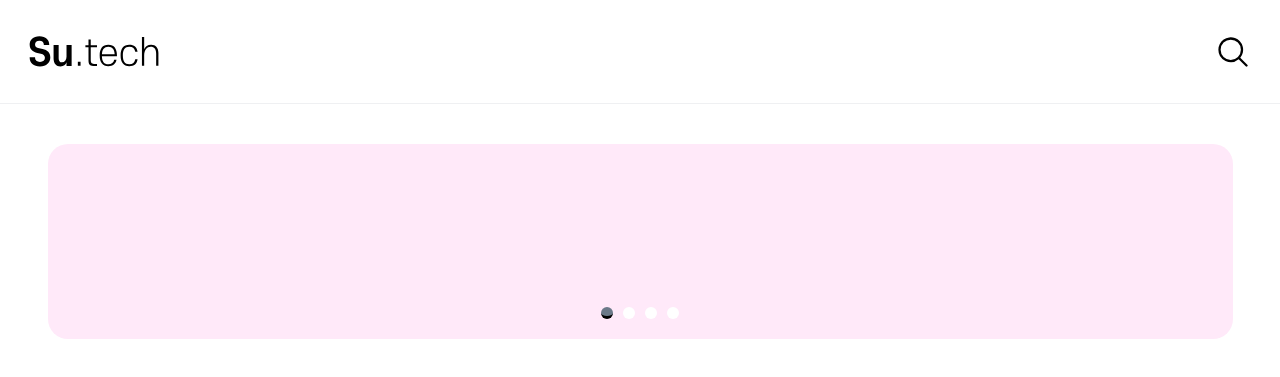
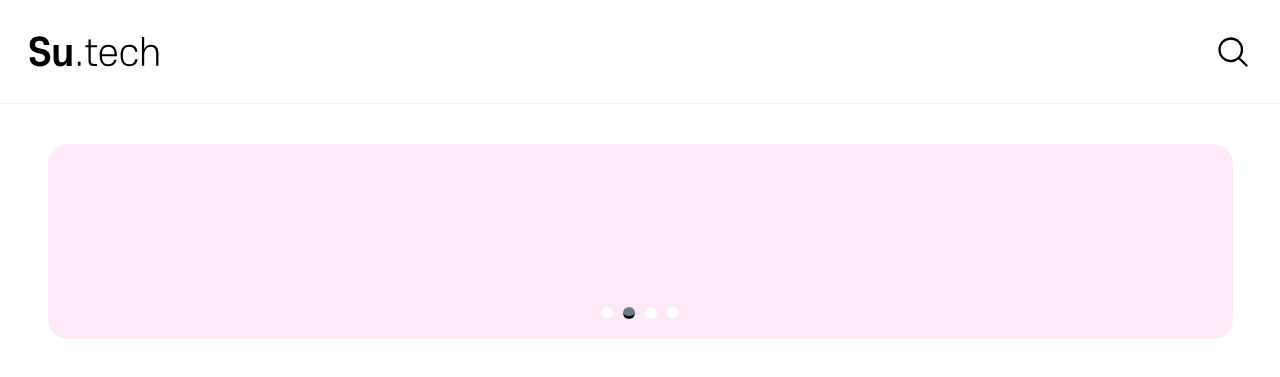
Before and after one commit to jangsumin/Su.tech, a Next.js app in the folder client/: page / in a window 1280 px wide. Shown: the top 377 px of the page. Built offline with nearby package versions, Linux system fonts and the light colour scheme; a web font is replaced by a local one.

Commit message:
refactor: Carousel 컴포넌트를 합성 컴포넌트 패턴으로 리팩토링

```diff
--- a/client/src/app/page.tsx
+++ b/client/src/app/page.tsx
@@ -8,14 +8,27 @@ export default function Home() {
   return (
     <>
       <Navbar />
-      <Carousel />
+
+      <Carousel>
+        <Carousel.Content></Carousel.Content>
+
+        <Carousel.PointerGroup>
+          <Carousel.PointerGroup.Pointer isSelected={false} />
+          <Carousel.PointerGroup.Pointer isSelected={true} />
+          <Carousel.PointerGroup.Pointer isSelected={false} />
+          <Carousel.PointerGroup.Pointer isSelected={false} />
+        </Carousel.PointerGroup>
+      </Carousel>
+
       <Tab />
+
       <PostPreview
         title="합성 컴포넌트 패턴, 정체를 밝혀라."
         subscription="복잡한 컴포넌트의 구성 요소를 조합해서 만드는 방법을 소개합니다."
         createdAt="2024월 8월 9일"
         thumbnailSrc="/images/pipe.png"
       />
+
       <PopularPost />
     </>
   );
--- a/client/src/components/carousel/Carousel.tsx
+++ b/client/src/components/carousel/Carousel.tsx
@@ -1,39 +1,10 @@
-"use client";
+import CarouselWrapper from "./CarouselWrapper";
+import Content from "./Content";
+import PointerGroup from "./PointerGroup";
 
-import "./Carousel.css";
-import { useState } from "react";
-
-function Carousel() {
-  const [step, setStep] = useState<number>(0);
-
-  const handleSlider = (step: number) => {
-    setStep(step);
-  };
-
-  return (
-    <div className="carousel-wrapper">
-      {step === 0 && <div className="content"></div>}
-
-      <ul className="slider-wrapper">
-        <li
-          className={`slider ${step === 0 ? "selected" : "non-selected"}`}
-          onClick={() => handleSlider(0)}
-        ></li>
-        <li
-          className={`slider ${step === 1 ? "selected" : "non-selected"}`}
-          onClick={() => handleSlider(1)}
-        ></li>
-        <li
-          className={`slider ${step === 2 ? "selected" : "non-selected"}`}
-          onClick={() => handleSlider(2)}
-        ></li>
-        <li
-          className={`slider ${step === 3 ? "selected" : "non-selected"}`}
-          onClick={() => handleSlider(3)}
-        ></li>
-      </ul>
-    </div>
-  );
-}
+const Carousel = Object.assign(CarouselWrapper, {
+  Content: Content,
+  PointerGroup: PointerGroup,
+});
 
 export default Carousel;
--- /dev/null
+++ b/client/src/components/carousel/CarouselWrapper.tsx
@@ -0,0 +1,12 @@
+import { ReactNode } from "react";
+import "./index.css";
+
+interface CarouselWrapperProps {
+  children?: ReactNode;
+}
+
+function CarouselWrapper({ children }: CarouselWrapperProps) {
+  return <div className="carousel-wrapper">{children}</div>;
+}
+
+export default CarouselWrapper;
--- /dev/null
+++ b/client/src/components/carousel/Content.tsx
@@ -0,0 +1,7 @@
+import "./index.css";
+
+function CarouselContent() {
+  return <article className="content"></article>;
+}
+
+export default CarouselContent;
--- /dev/null
+++ b/client/src/components/carousel/PointerGroup.tsx
@@ -0,0 +1,24 @@
+import { ReactNode } from "react";
+import "./index.css";
+
+interface PointerProps {
+  isSelected: boolean;
+}
+
+interface PointerWrapperProps {
+  children?: ReactNode;
+}
+
+function Pointer({ isSelected }: PointerProps) {
+  return (
+    <li className={`pointer ${isSelected ? "selected" : "non-selected"}`}></li>
+  );
+}
+
+function PointerWrapper({ children }: PointerWrapperProps) {
+  return <ul className="pointer-wrapper">{children}</ul>;
+}
+
+export default Object.assign(PointerWrapper, {
+  Pointer: Pointer,
+});
--- a/client/src/components/carousel/Carousel.css
+++ b/client/src/components/carousel/index.css
@@ -14,7 +14,7 @@
   background-color: var(--selected-background);
 }
 
-.slider-wrapper {
+.pointer-wrapper {
   height: 1.2rem;
   position: absolute;
   left: 50%;
@@ -24,7 +24,7 @@
   gap: 1rem;
 }
 
-.slider {
+.pointer {
   cursor: pointer;
   width: 1.2rem;
   height: 1.2rem;
```
